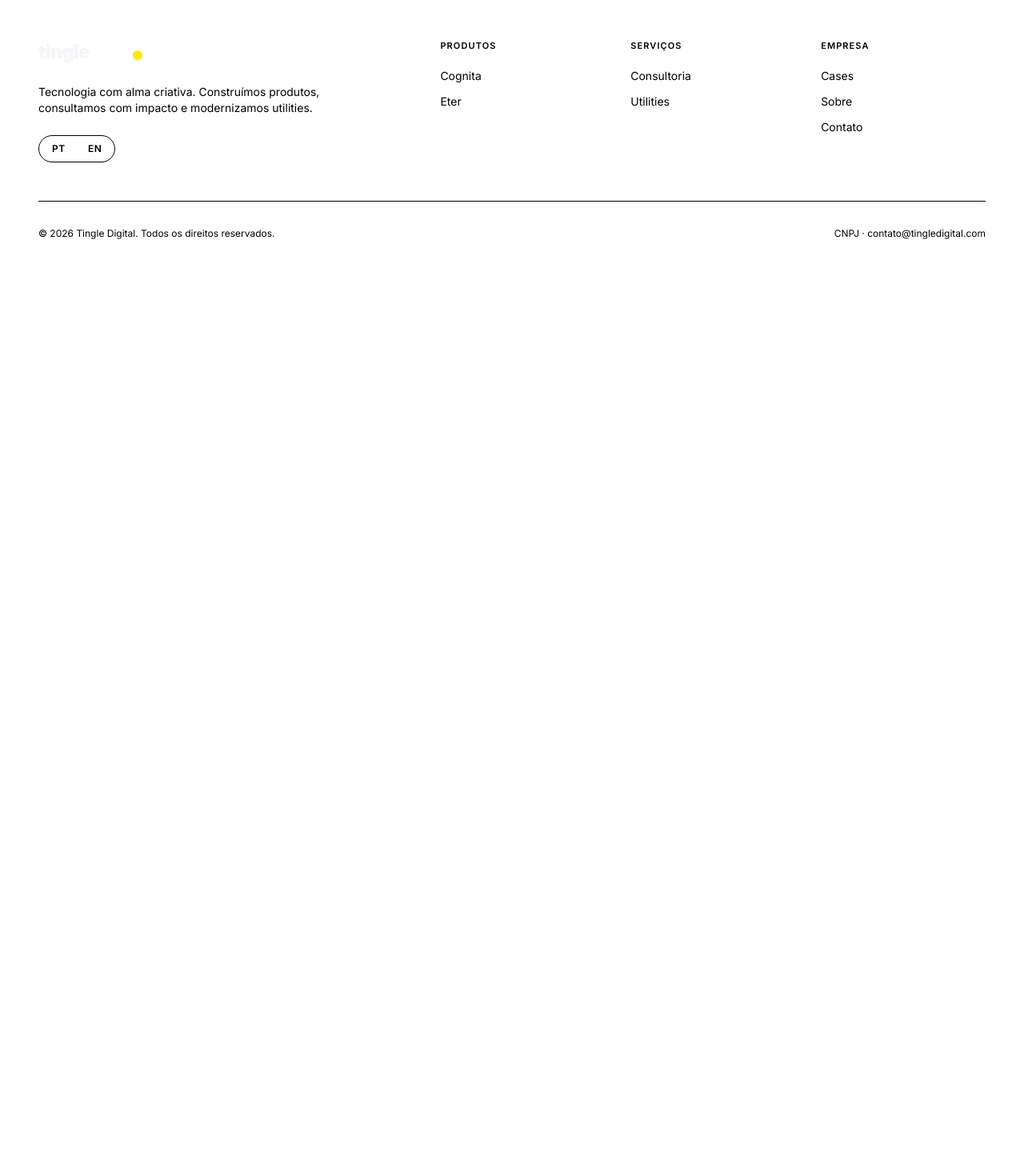
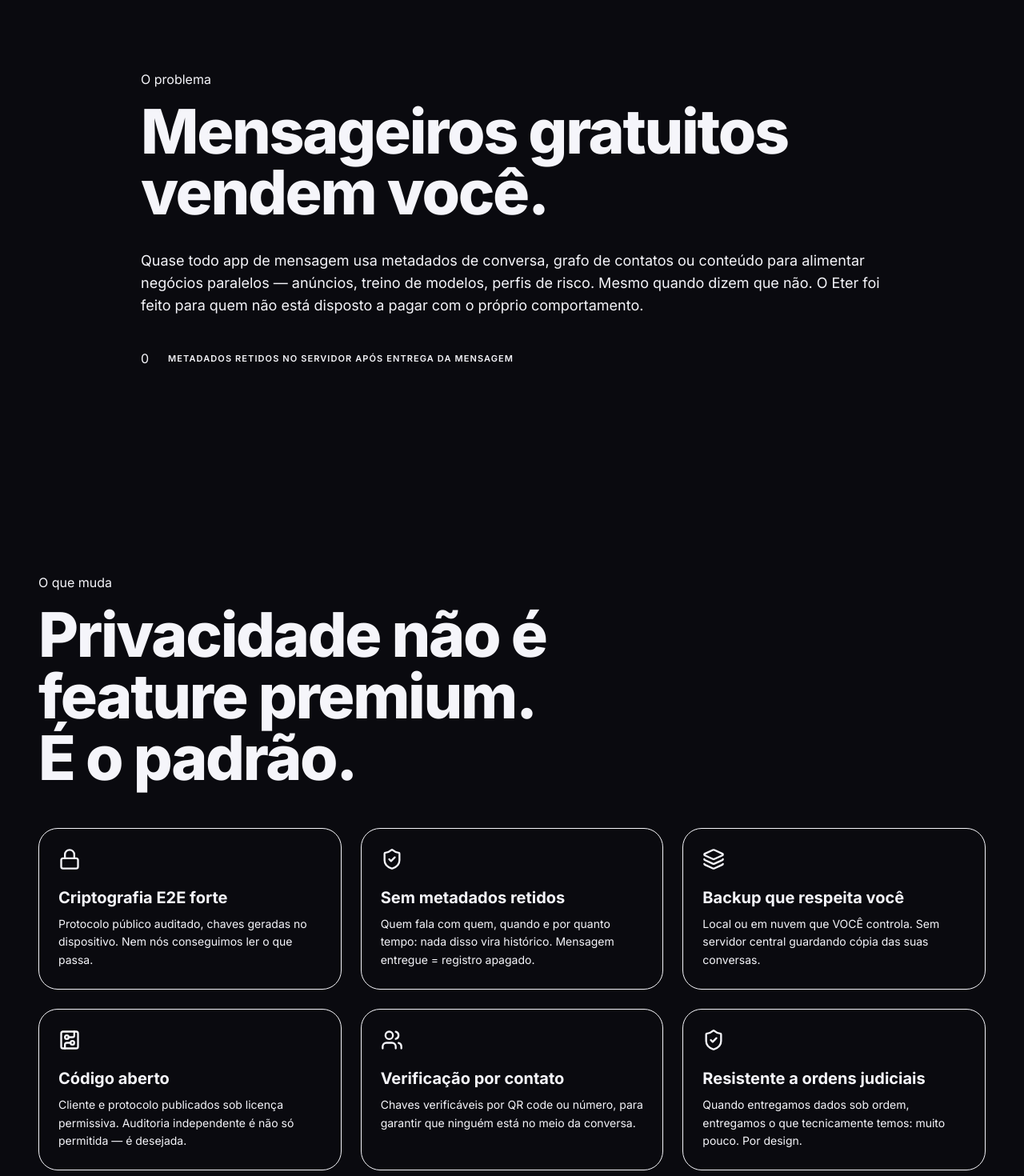
Before and after one commit to vasconcelosdreyfus/tingledigital, a Next.js app: page /eter in a window 1280 px wide. Before the commit this address had no page. Shown: the part 880-2350 px from the top of the page at 80% size. Before the commit the page ends 1244 px from the top, so only its background shows below. Built offline with nearby package versions, Linux system fonts and the light colour scheme.

Commit message:
feat: add /eter page with full PT-BR product copy

```diff
--- /dev/null
+++ b/app/eter/page.tsx
@@ -0,0 +1,16 @@
+import type { Metadata } from "next";
+import { ProductPage } from "@/components/composites/product-page";
+import { eter } from "@/content/data/products/eter";
+
+export const metadata: Metadata = {
+  title: "Eter — Mensageiro com privacidade radical",
+  description: eter.heroSubtitle,
+  openGraph: {
+    title: "Eter · Tingle Digital",
+    description: eter.heroSubtitle,
+  },
+};
+
+export default function EterPage() {
+  return <ProductPage data={eter} />;
+}
--- /dev/null
+++ b/content/data/products/eter.ts
@@ -0,0 +1,74 @@
+import type { ProductPageData } from "@/types/product";
+
+export const eter: ProductPageData = {
+  pillar: "eter",
+  heroEyebrow: "Eter · Mensageiro com privacidade radical",
+  heroTitle: "Suas palavras. Só suas.",
+  heroSubtitle:
+    "Criptografia ponta-a-ponta auditável, zero metadados retidos, código aberto. Construído para quem leva privacidade a sério — jornalistas, advogados, ativistas e quem só quer paz.",
+  heroCtaLabel: "Baixar Eter",
+  heroCtaHref: "https://eter.app",
+  mockupImageUrl: "/brand/mockup-eter.png",
+  problemEyebrow: "O problema",
+  problemTitle: "Mensageiros gratuitos vendem você.",
+  problemBody:
+    "Quase todo app de mensagem usa metadados de conversa, grafo de contatos ou conteúdo para alimentar negócios paralelos — anúncios, treino de modelos, perfis de risco. Mesmo quando dizem que não. O Eter foi feito para quem não está disposto a pagar com o próprio comportamento.",
+  problemStat: { value: "0", label: "metadados retidos no servidor após entrega da mensagem" },
+  solutionEyebrow: "O que muda",
+  solutionTitle: "Privacidade não é feature premium. É o padrão.",
+  features: [
+    {
+      title: "Criptografia E2E forte",
+      description: "Protocolo público auditado, chaves geradas no dispositivo. Nem nós conseguimos ler o que passa.",
+      iconName: "lock",
+    },
+    {
+      title: "Sem metadados retidos",
+      description: "Quem fala com quem, quando e por quanto tempo: nada disso vira histórico. Mensagem entregue = registro apagado.",
+      iconName: "shield",
+    },
+    {
+      title: "Backup que respeita você",
+      description: "Local ou em nuvem que VOCÊ controla. Sem servidor central guardando cópia das suas conversas.",
+      iconName: "layers",
+    },
+    {
+      title: "Código aberto",
+      description: "Cliente e protocolo publicados sob licença permissiva. Auditoria independente é não só permitida — é desejada.",
+      iconName: "circuit",
+    },
+    {
+      title: "Verificação por contato",
+      description: "Chaves verificáveis por QR code ou número, para garantir que ninguém está no meio da conversa.",
+      iconName: "users",
+    },
+    {
+      title: "Resistente a ordens judiciais",
+      description: "Quando entregamos dados sob ordem, entregamos o que tecnicamente temos: muito pouco. Por design.",
+      iconName: "shield",
+    },
+  ],
+  demoEyebrow: "Como protege na prática",
+  demoTitle: "Três camadas de defesa, do dispositivo ao recipiente.",
+  demoSteps: [
+    {
+      title: "No dispositivo",
+      description: "Chaves geradas localmente, armazenadas em enclave de hardware quando disponível. Bloqueio biométrico opcional.",
+      imageUrl: "/brand/eter-device.png",
+    },
+    {
+      title: "No transporte",
+      description: "Mensagens criptografadas antes de saírem do aparelho. Servidor é mero relay — não consegue ler conteúdo.",
+      imageUrl: "/brand/eter-transport.png",
+    },
+    {
+      title: "No destino",
+      description: "Decifradas só no aparelho do destinatário, validadas por par de chaves. Cópia no servidor é descartada em segundos.",
+      imageUrl: "/brand/eter-destination.png",
+    },
+  ],
+  cases: [],
+  finalCtaTitle: "Pronto para conversar em paz?",
+  finalCtaBody:
+    "O Eter está disponível para iOS, Android e desktop. Grátis para uso pessoal, com plano para times.",
+};
```
